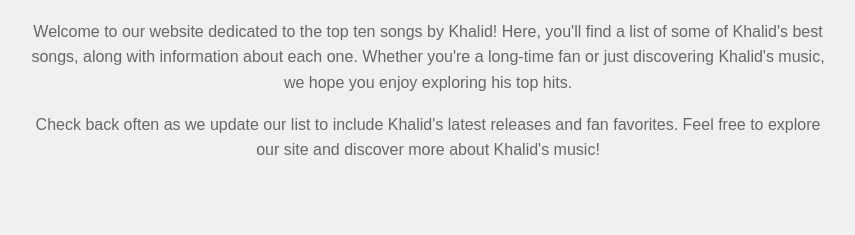
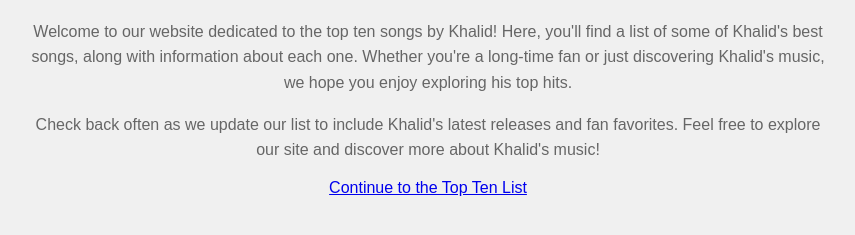
Before and after one commit to puneeks1/TopTenKhalidSongs.github.io, a plain HTML site: page index.html in a window 1280 px wide. Shown: the part 81-316 px from the top of the page, without its empty margins (212-1067 px from the left). Drawn offline with Linux system fonts and the light colour scheme.

Commit message:
Update index.html

```diff
--- a/index.html
+++ b/index.html
@@ -32,6 +32,7 @@
         <h1>Top Ten Khalid Songs</h1>
         <p>Welcome to our website dedicated to the top ten songs by Khalid! Here, you'll find a list of some of Khalid's best songs, along with information about each one. Whether you're a long-time fan or just discovering Khalid's music, we hope you enjoy exploring his top hits.</p>
         <p>Check back often as we update our list to include Khalid's latest releases and fan favorites. Feel free to explore our site and discover more about Khalid's music!</p>
+        <a href="Song Page.txt">Continue to the Top Ten List</a>
     </div>
 </body>
 </html>
```
